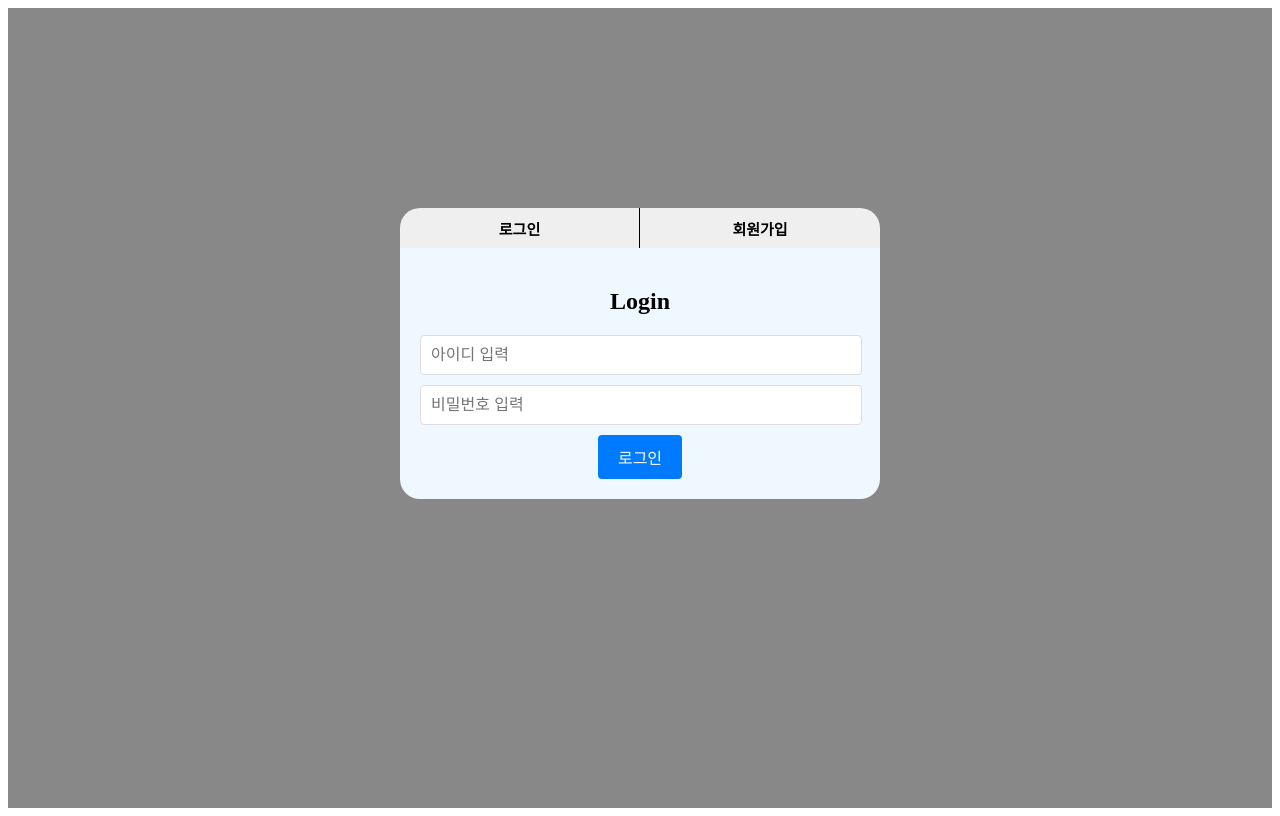
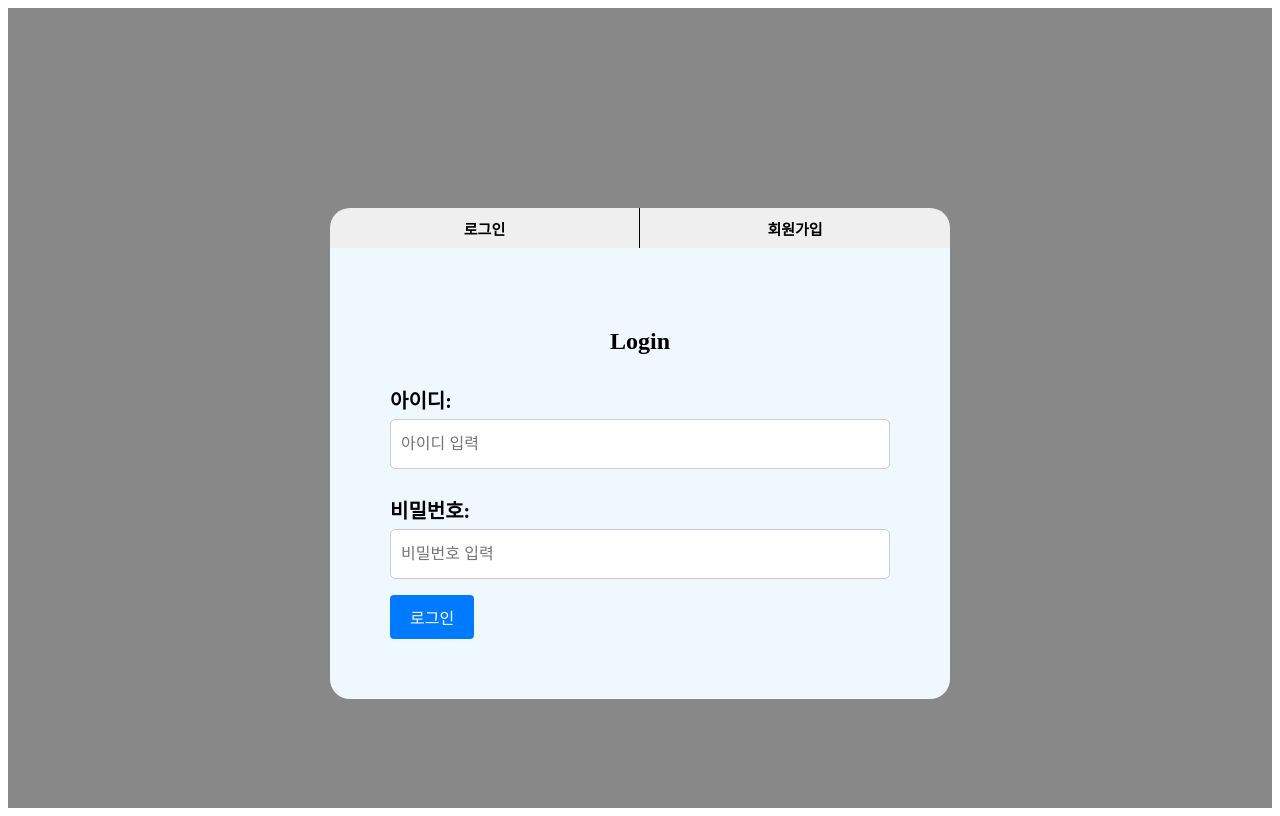
Before and after one commit to insu1170/book_sale_system_2, a React (Create React App) app in the folder frontend/: page /login in a window 1280 px wide. Built offline with nearby package versions, Linux system fonts and the light colour scheme.

Commit message:
REFACTOR : 입력 값을 객체로 관리 하기 위한 코드 수정

```diff
--- a/frontend/src/pages/Auth/LogIn.jsx
+++ b/frontend/src/pages/Auth/LogIn.jsx
@@ -1,6 +1,7 @@
 import {Link, Outlet} from "react-router-dom";
 import styled from "styled-components"
-import {Center} from "../../styles/stylePart";
+import {Center, AddContainer} from "../../styles/stylePart";
+
 
 export const LogIn = () => {
 
@@ -33,7 +34,7 @@ const OutletDiv = styled.div`
   border-radius: 0 0 20px 20px;
 `
 const ChangePageBtn = styled.button`
-  width: 240px;
+  width: 310px;
   height: 40px;
   border: none;
   border-radius: ${(props) => props.left ? '20px 0 0 0' : '0 20px 0 0'};
--- a/frontend/src/pages/Auth/LoginPage.jsx
+++ b/frontend/src/pages/Auth/LoginPage.jsx
@@ -2,50 +2,42 @@ import React from "react";
 import styled from "styled-components";
 import {useInput} from "../../hooks/useInput";
 import {useFormSubmit} from "../../hooks/useFormSubmit";
+import {AddContainer,AddInput} from "../../styles/stylePart";
+import {AddInputs} from "../../components/Part";
 
 
 export const LoginPage = () => {
-    const [idValue, handleIdChange] = useInput('');
-    const [pwValue, handlePwChange] = useInput('');
+
+    const [inputValue,handleChange]=useInput({
+        idValue:'', pwValue:''
+    })
     const {handleSubmit} = useFormSubmit('login');
 
     const loginHandle = async (e) => {
         e.preventDefault();
-        await handleSubmit({id: idValue, password: pwValue});
+        await handleSubmit({id: inputValue.idValue, password: inputValue.pwValue});
 
     };
 
 
     return (<div>
-            <FormWrapper>
+            <AddContainer>
                 <h2>Login</h2>
                 <form onSubmit={loginHandle}>
-                    <Input type="text" value={idValue} onChange={handleIdChange} placeholder="아이디 입력"/>
-                    <Input type="password" value={pwValue} onChange={handlePwChange} placeholder="비밀번호 입력"/>
+                    <AddInputs label='아이디:' placeholder='아이디 입력' value={inputValue.idValue} name='idValue' onChange={handleChange}/>
+                    <AddInputs  label='비밀번호:' placeholder='비밀번호 입력' value={inputValue.pwValue} name='pwValue' onChange={handleChange}/>
                     <Button type="submit">로그인</Button>
                 </form>
-            </FormWrapper>
+            </AddContainer>
         </div>);
 };
 
 
 // Styled components
 
-const FormWrapper = styled.div`
-  width: 100%;
-  max-width: 440px;
-  text-align: center;
-  margin: auto; /* 중앙 정렬을 위해 추가 */
-`;
 
-const Input = styled.input`
-  width: calc(100% - 20px);
-  padding: 10px;
-  margin-bottom: 10px;
-  border: 1px solid #ddd;
-  border-radius: 4px;
-  font-size: 16px;
-`;
+
+
 
 const Button = styled.button`
   background-color: #007bff;
```
